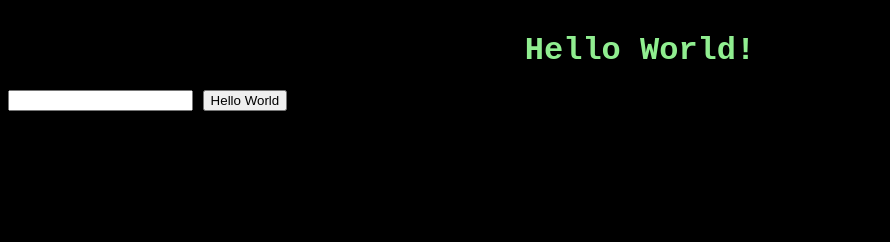
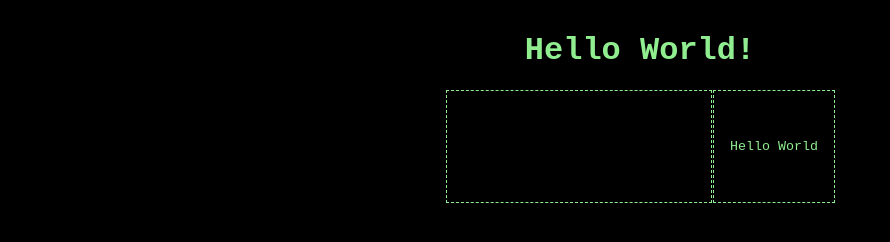
Before and after one commit to Martinello3/ppm-teste, a plain HTML site: page index.html in a window 1280 px wide. Shown: the whole page, without its empty margins (0-890 px from the left). Drawn offline with Linux system fonts and the light colour scheme.

Commit message:
Melhorado estilo do campo de texto e do botão

```diff
--- a/index.html
+++ b/index.html
@@ -8,8 +8,11 @@
 </head>
 <body>
     <h1>Hello World!</h1>
-    <input type="text" id="name">
-    <button onclick="helloWorld()">Hello World</button>
+    <div>
+        <input type="text" id="name">
+        <button onclick="helloWorld()">Hello World</button>
+    </div>
+
     <script src="hello-world.js"></script>
 </body>
 </html>
--- a/style.css
+++ b/style.css
@@ -8,3 +8,35 @@ h1 {
     color: lightgreen;
     text-align: center;
 }
+
+div {
+    display: flex;
+    justify-content: center;
+}
+
+input, button {
+    background-color: black;
+    border: 1px dashed lightgreen;
+    padding: 1rem;
+    font-family: 'Courier New', Courier, monospace;
+    color: lightgreen;
+    margin-left: 1px;
+}
+
+input {
+    background-color: black;
+    border: 1px dashed lightgreen;
+    padding: 3rem;
+    color: lightgreen;
+    font-family: 'Courier New', Courier, monospace;
+}
+
+input:focus-visible {
+    outline: 0;
+}
+
+button:hover {
+    background-color: lightgreen;
+    color: black;
+    border: 1px dotted white;
+}
```
